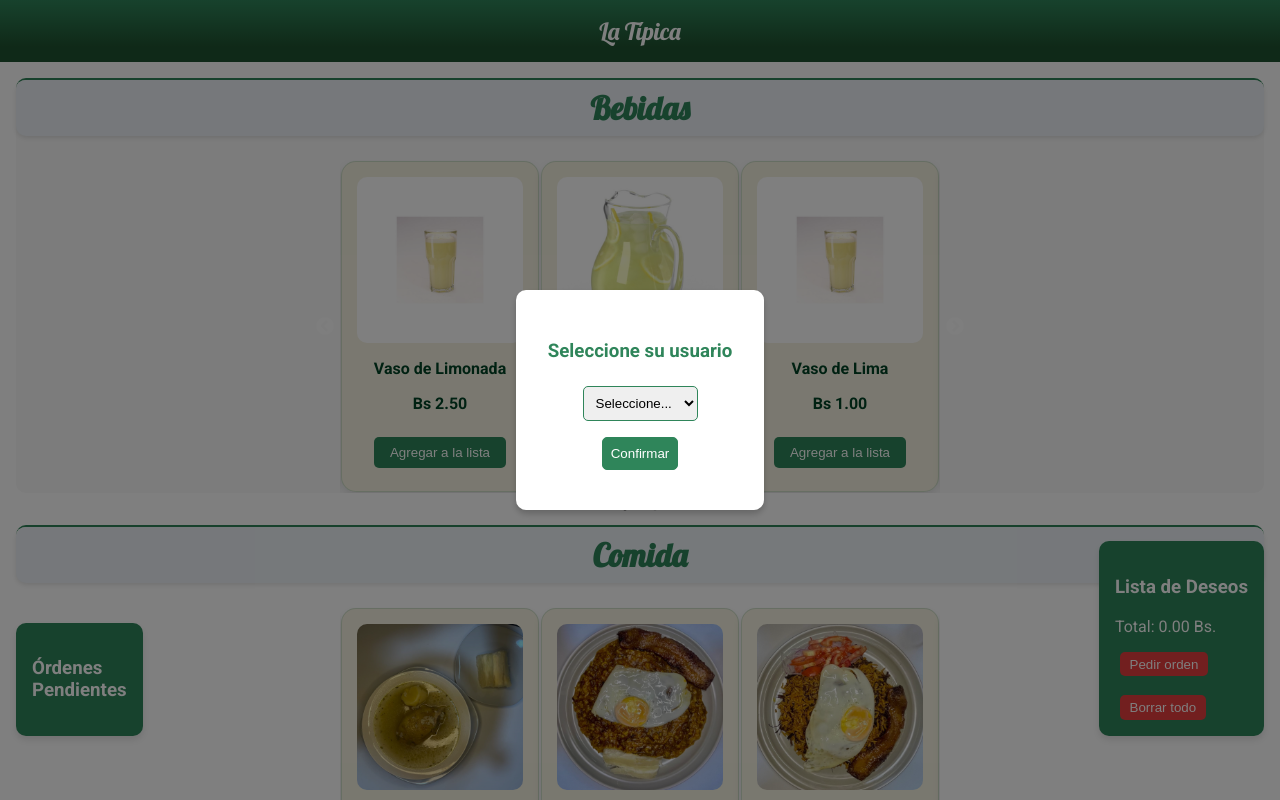
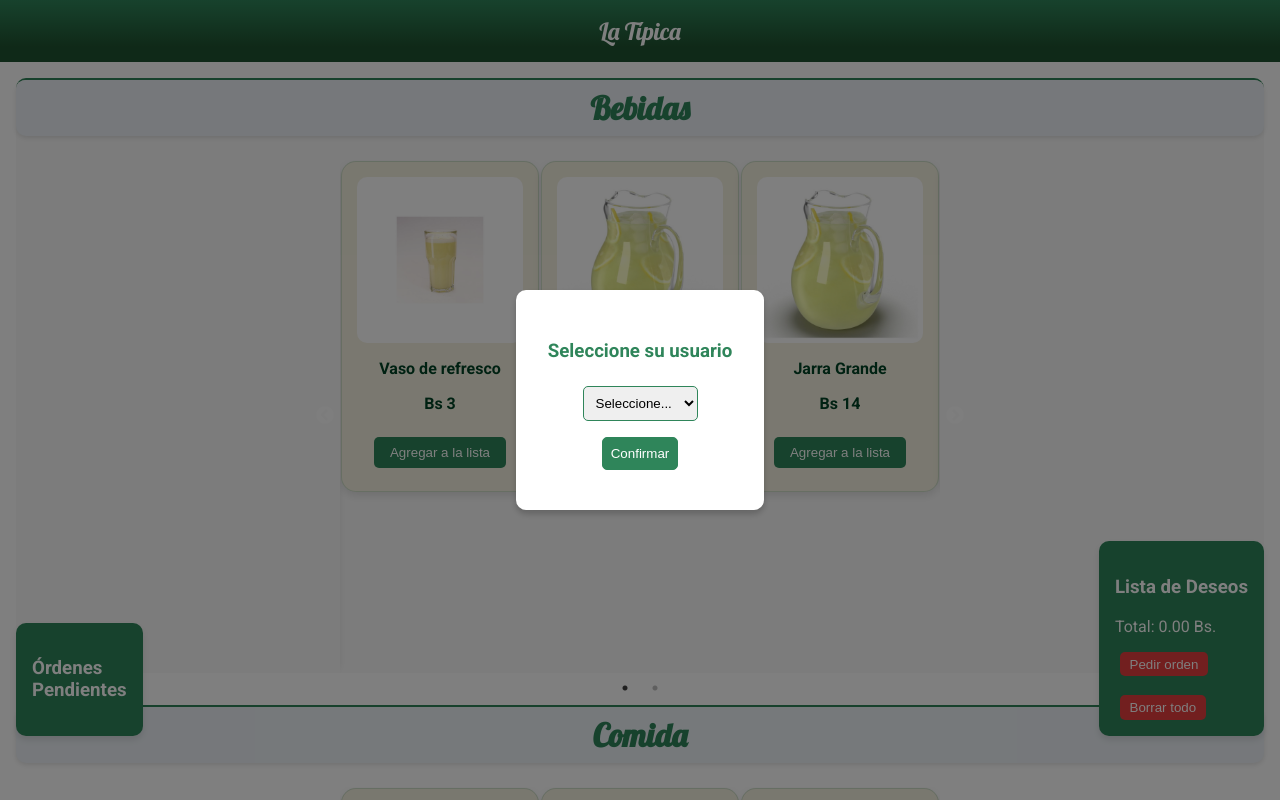
Before and after one commit to poehlmann/rest_la_tipica, a plain HTML site: page index.html in a window 1280 px wide. Shown: the top 800 px of the page. Drawn offline with nearby package versions, Linux system fonts and the light colour scheme.

```diff
--- a/index.html
+++ b/index.html
@@ -50,40 +50,40 @@
     <section id="bebidas">
         <h2>Bebidas</h2>
         <div class="carousel">
-            <div class="card" data-id="1" data-name="vaso limonada" data-price="2.5">
-                <img src="recursos/img/vaso_limonada.jpg" alt="vaso de limonada - la tipica restaurante">
-                <h3>Vaso de Limonada</h3>
-                <p>Bs 2.50</p>
+            <div class="card" data-id="1" data-name="vaso refresco" data-price="3">
+                <img src="recursos/img/vaso_limonada.jpg" alt="vaso refresco - la tipica restaurante">
+                <h3>Vaso de refresco</h3>
+                <p>Bs 3</p>
                 <button class="wishlist-add">Agregar a la lista</button>
 <!--                <button class="share">Compartir</button>-->
             </div>
-            <div class="card" data-id="2" data-name="jarra_limonada" data-price="2.5">
-                <img src="recursos/img/jarra_de_limonada.jpeg" alt="jarra de limonada - la tipica restaurante">
-                <h3>Jarra de Limonada</h3>
-                <p>Bs 2.50</p>
+            <div class="card" data-id="2" data-name="jarra_pequenha" data-price="7">
+                <img src="recursos/img/jarra_de_limonada.jpeg" alt="jarra pequeña - la tipica restaurante">
+                <h3>Jarra pequeña</h3>
+                <p>Bs 7</p>
                 <button class="wishlist-add">Agregar a la lista</button>
 <!--                <button class="share">Compartir</button>-->
             </div>
-            <div class="card" data-id="3" data-name="vaso_lima" data-price="1.0">
-                <img src="recursos/img/vaso_limonada.jpg" alt="vaso lima - la tipica restaurante">
-                <h3>Vaso de Lima</h3>
-                <p>Bs 1.00</p>
+            <div class="card" data-id="3" data-name="jarra_grande" data-price="7">
+                <img src="recursos/img/jarra_de_limonada.jpeg" alt="jarra grande - la tipica restaurante">
+                <h3>Jarra Grande</h3>
+                <p>Bs 14</p>
+                <button class="wishlist-add">Agregar a la lista</button>
+                <!--                <button class="share">Compartir</button>-->
+            </div>
+            <div class="card" data-id="4" data-name="soda" data-price="7">
+                <img src="recursos/img/coca_cola.jpg" alt="Coca Cola">
+                <h3>Soda</h3>
+                <p>Bs 7</p>
                 <button class="wishlist-add">Agregar a la lista</button>
 <!--                <button class="share">Compartir</button>-->
             </div>
-            <div class="card" data-id="4" data-name="Jarra lima" data-price="1.0">
-                <img src="recursos/img/jarra_de_limonada.jpeg" alt="jarra de lima - la tipica restaurante">
-                <h3>Jarra de Lima</h3>
-                <p>Bs 1.00</p>
+            <div class="card" data-id="5" data-name="tropy fruit" data-price="7">
+                <img src="recursos/img/tropy_fruit.png" alt="Tropy Fruit">
+                <h3>Tropy Fruit</h3>
+                <p>Bs 7</p>
                 <button class="wishlist-add">Agregar a la lista</button>
-<!--                <button class="share">Compartir</button>-->
-            </div>
-            <div class="card" data-id="5" data-name="Coca Cola" data-price="1.5">
-                <img src="recursos/img/coca_cola.jpg" alt="Coca Cola">
-                <h3>Coca Cola</h3>
-                <p>Bs 1.50</p>
-                <button class="wishlist-add">Agregar a la lista</button>
-<!--                <button class="share">Compartir</button>-->
+                <!--                <button class="share">Compartir</button>-->
             </div>
         </div>
     </section>
```
Also changed, not shown: recursos/img/tropy_fruit.png (added), recursos/img/vaso_chicha.png (added).
